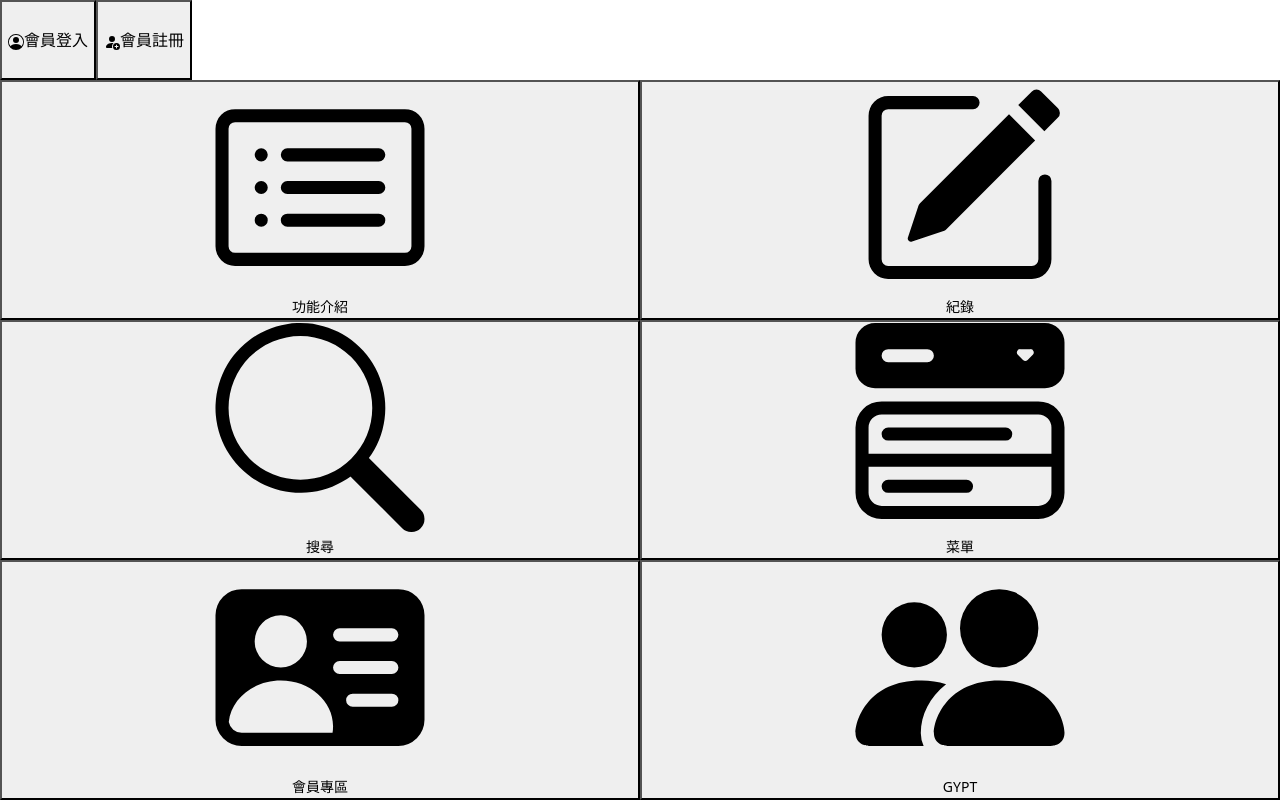
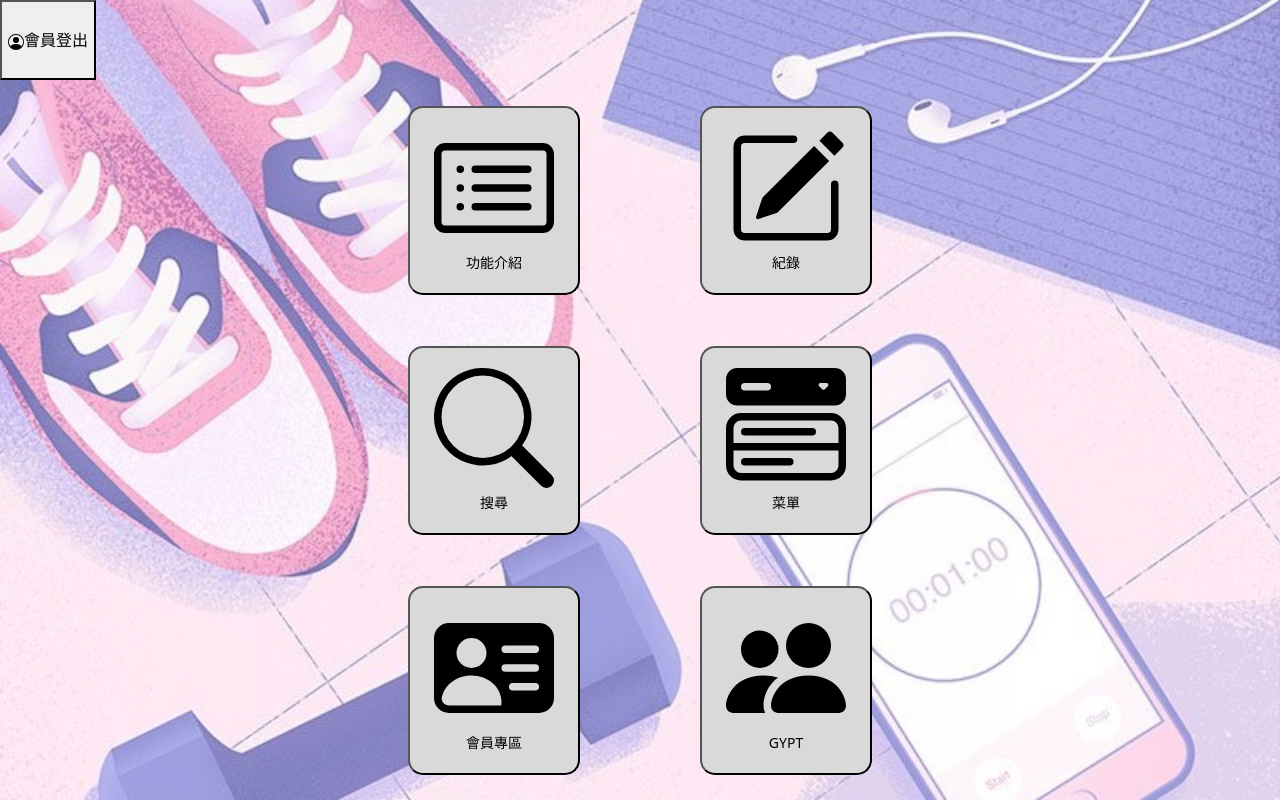
Before and after one commit to Poyi1028/DB_Project, a Flask app: page /home in a window 1280 px wide. Run offline with Flask 3, Linux system fonts and the light colour scheme.

Commit message:
主頁和紀錄頁面美化

```diff
--- a/static/css/homepage.css
+++ b/static/css/homepage.css
@@ -2,11 +2,26 @@
     display: flex;
     /*按鈕水平排列*/
     height: 30vh;
+    justify-content: center;
+    /* 垂直居中 */
+    align-items: center;
+    /* 水平居中 */
+    gap: 100px;
+}
+
+.icon-button-container {
+    display: flex;
+    flex-direction: column;
+    align-items: center;
+    justify-content: center;
+    width: 15%;
+    height: 100%;
 }
 
 .membership {
     display: flex;
     height: 10vh;
+    border-radius: 15px;
 }
 
 .icon-button {
@@ -14,15 +29,19 @@
     flex-direction: column;
     /* 將元素垂直排列 */
     align-items: center;
+    justify-content: center;
     /* 水平居中對齊 */
     width: 90%;
     /* 佔據網頁寬度的90% */
+    padding: 20px;
+    border-radius: 15px;
+    background-color: rgb(218, 217, 218);
 }
 
 .icon-button svg {
-    width: 30vh;
+    width: 15vh;
     /* 圖示寬度 */
-    height: 30vh;
+    height: 15vh;
     /* 圖示高度 */
 }
 
@@ -32,3 +51,26 @@
     margin-top: 4px;
     /* 文字與圖示之間的間距 */
 }
+
+body {
+    background-image: url('Homepage.jpg');
+    background-size: cover;
+    /* 確保背景圖片覆蓋整個視口 */
+    background-position: center;
+    /* 將背景圖片置於中心 */
+    background-repeat: no-repeat;
+    /* 防止背景圖片重複 */
+    background-attachment: fixed;
+    /* 背景圖片固定，不隨滾動條滾動 */
+}
+
+.overlay {
+    position: absolute;
+    top: 0;
+    left: 0;
+    right: 0;
+    bottom: 0;
+    background-color: rgba(255, 255, 255, 0.3);
+    /* 調整透明度和顏色 */
+    z-index: 1;
+}
--- a/templates/homepage.html
+++ b/templates/homepage.html
@@ -1,5 +1,6 @@
 <!DOCTYPE html>
 <html lang="en">
+
 <head>
     <meta charset="UTF-8">
     <meta name="viewport" content="width=device-width, initial-scale=1.0">
@@ -8,33 +9,41 @@
         function RecordPage() {
             window.location.href = '/record';
         }
-        function MenuPage(){
+        function MenuPage() {
             window.location.href = '/plan';
         }
-        function SearchPage(){
+        function SearchPage() {
             window.location.href = '/search';
         }
-        function MemberPage(){
+        function MemberPage() {
             window.location.href = '/member';
         }
+        function Login() {
+            window.location.href = '/'
+        }
+        function Homepage() {
+            window.location.gref = '/home'
+        }
     </script>
-    <link rel="stylesheet" type ="text/css"  href="/static/css/homepage.css" />
-    <link href="https://cdn.jsdelivr.net/npm/bootstrap@5.0.1/dist/css/bootstrap.min.css" rel="stylesheet" integrity="sha384-+0n0xVW2eSR5OomGNYDnhzAbDsOXxcvSN1TPprVMTNDbiYZCxYbOOl7+AMvyTG2x" crossorigin="anonymous">
-    <script src="https://cdn.jsdelivr.net/npm/bootstrap@5.0.1/dist/js/bootstrap.bundle.min.js" integrity="sha384-gtEjrD/SeCtmISkJkNUaaKMoLD0//ElJ19smozuHV6z3Iehds+3Ulb9Bn9Plx0x4" crossorigin="anonymous"></script>
+    <link rel="stylesheet" type="text/css" href="homepage.css" />
+    <link href="https://cdn.jsdelivr.net/npm/bootstrap@5.0.1/dist/css/bootstrap.min.css" rel="stylesheet"
+        integrity="sha384-+0n0xVW2eSR5OomGNYDnhzAbDsOXxcvSN1TPprVMTNDbiYZCxYbOOl7+AMvyTG2x" crossorigin="anonymous">
+    <script src="https://cdn.jsdelivr.net/npm/bootstrap@5.0.1/dist/js/bootstrap.bundle.min.js"
+        integrity="sha384-gtEjrD/SeCtmISkJkNUaaKMoLD0//ElJ19smozuHV6z3Iehds+3Ulb9Bn9Plx0x4"
+        crossorigin="anonymous"></script>
 
 
 </head>
-<body>
+
+<div class="overlay">
 
     <div class="membership">
-        <button data-bs-toggle="modal" data-bs-target="#loginModal"><svg xmlns="http://www.w3.org/2000/svg" width="16" height="16" fill="currentColor" class="bi bi-person-circle" viewBox="0 0 16 16">
-            <path d="M11 6a3 3 0 1 1-6 0 3 3 0 0 1 6 0"/>
-            <path fill-rule="evenodd" d="M0 8a8 8 0 1 1 16 0A8 8 0 0 1 0 8m8-7a7 7 0 0 0-5.468 11.37C3.242 11.226 4.805 10 8 10s4.757 1.225 5.468 2.37A7 7 0 0 0 8 1"/>
-          </svg><span>會員登入</span></button>
-        <button data-bs-toggle="modal" data-bs-target="#signModal"><svg xmlns="http://www.w3.org/2000/svg" width="16" height="16" fill="currentColor" class="bi bi-person-fill-add" viewBox="0 0 16 16">
-            <path d="M12.5 16a3.5 3.5 0 1 0 0-7 3.5 3.5 0 0 0 0 7m.5-5v1h1a.5.5 0 0 1 0 1h-1v1a.5.5 0 0 1-1 0v-1h-1a.5.5 0 0 1 0-1h1v-1a.5.5 0 0 1 1 0m-2-6a3 3 0 1 1-6 0 3 3 0 0 1 6 0"/>
-            <path d="M2 13c0 1 1 1 1 1h5.256A4.5 4.5 0 0 1 8 12.5a4.5 4.5 0 0 1 1.544-3.393Q8.844 9.002 8 9c-5 0-6 3-6 4"/>
-          </svg><span>會員註冊</span></button>
+        <button data-bs-toggle="modal" data-bs-target="#loginModal"><svg xmlns="http://www.w3.org/2000/svg" width="16"
+                height="16" fill="currentColor" class="bi bi-person-circle" viewBox="0 0 16 16">
+                <path d="M11 6a3 3 0 1 1-6 0 3 3 0 0 1 6 0" />
+                <path fill-rule="evenodd"
+                    d="M0 8a8 8 0 1 1 16 0A8 8 0 0 1 0 8m8-7a7 7 0 0 0-5.468 11.37C3.242 11.226 4.805 10 8 10s4.757 1.225 5.468 2.37A7 7 0 0 0 8 1" />
+            </svg><span>會員登出</span></button>
     </div>
     <!--跳出登入視窗-->
     <div class="modal fade" id="loginModal" tabindex="-1" aria-labelledby="loginModalLabel" aria-hidden="true">
@@ -42,53 +51,16 @@
             <div class="modal-content">
                 <!--Header-->
                 <div class="modal-header">
-                            <h3 class="modal-title" id="loginModalLabel">會員登入</h3>
+                    <h3 class="modal-title" id="loginModalLabel">會員登出系統</h3>
                     <button class="btn-close" data-bs-dismiss="modal"></button>
                 </div>
                 <!--body-->
                 <div class="modal-body">
                     <form action="/login" method="POST">
-                                <!-- id -->
-                                <div class="form-group">
-                                    <input class="account form-control" name="login_id" placeholder="ID">
-                                </div>
-                                <!-- password -->
-                                <div class="form-group">
-                                    <input type="password" class="password form-control" name="login_password" placeholder="Password">
-                                </div>
+                        <div>謝謝使用！</div>
                         <!-- 送出按鈕 -->
-                                <button class="btn btn-info">登入</button>
-                            </form>
-                        </div>
-                    </div>
-                </div>
-            </div>
-            <!--跳出註冊視窗-->
-            <div class="modal fade" id="signModal" tabindex="-1" aria-labelledby="signModalLabel" aria-hidden="true">
-                <div class="modal-dialog">
-                    <div class="modal-content">
-                <!--Header-->
-                        <div class="modal-header">
-                            <h3 class="modal-title" id="signModalLabel">會員註冊</h3>
-                            <button class="btn-close" data-bs-dismiss="modal"></button>
-                        </div>
-                <!--body-->
-                        <div class="modal-body">
-                            <form action="/register" method="POST">
-                                <!-- name -->
-                                <div class="form-group">
-                                    <input class="name form-control" name="name" placeholder="name">
-                                </div>
-                                <!-- id -->
-                                <div class="form-group">
-                                    <input class="account form-control" name="regis_id" placeholder="ID">
-                                </div>
-                                <!-- password -->
-                                <div class="form-group">
-                                    <input type="password" class="password form-control" name="regis_password" placeholder="Password">
-                                </div>
-                                <!-- 送出按鈕 -->
-                                <button class="btn btn-info">註冊</button>
+                        <button class="btn btn-info" onclick="Login">登出</button>
+                        <button class="btn btn-info" onclick="Homepage">取消</button>
                     </form>
                 </div>
             </div>
@@ -96,51 +68,80 @@
     </div>
 
 
+
     <div class="frame">
+        <div class="icon-button-container">
             <button class="icon-button">
-          <svg xmlns="http://www.w3.org/2000/svg" width="16" height="16" fill="currentColor" class="bi bi-card-list" viewBox="0 0 16 16">
-            <path d="M14.5 3a.5.5 0 0 1 .5.5v9a.5.5 0 0 1-.5.5h-13a.5.5 0 0 1-.5-.5v-9a.5.5 0 0 1 .5-.5zm-13-1A1.5 1.5 0 0 0 0 3.5v9A1.5 1.5 0 0 0 1.5 14h13a1.5 1.5 0 0 0 1.5-1.5v-9A1.5 1.5 0 0 0 14.5 2z"/>
-            <path d="M5 8a.5.5 0 0 1 .5-.5h7a.5.5 0 0 1 0 1h-7A.5.5 0 0 1 5 8m0-2.5a.5.5 0 0 1 .5-.5h7a.5.5 0 0 1 0 1h-7a.5.5 0 0 1-.5-.5m0 5a.5.5 0 0 1 .5-.5h7a.5.5 0 0 1 0 1h-7a.5.5 0 0 1-.5-.5m-1-5a.5.5 0 1 1-1 0 .5.5 0 0 1 1 0M4 8a.5.5 0 1 1-1 0 .5.5 0 0 1 1 0m0 2.5a.5.5 0 1 1-1 0 .5.5 0 0 1 1 0"/>
+                <svg xmlns="http://www.w3.org/2000/svg" width="16" height="16" fill="currentColor"
+                    class="bi bi-card-list" viewBox="0 0 16 16">
+                    <path
+                        d="M14.5 3a.5.5 0 0 1 .5.5v9a.5.5 0 0 1-.5.5h-13a.5.5 0 0 1-.5-.5v-9a.5.5 0 0 1 .5-.5zm-13-1A1.5 1.5 0 0 0 0 3.5v9A1.5 1.5 0 0 0 1.5 14h13a1.5 1.5 0 0 0 1.5-1.5v-9A1.5 1.5 0 0 0 14.5 2z" />
+                    <path
+                        d="M5 8a.5.5 0 0 1 .5-.5h7a.5.5 0 0 1 0 1h-7A.5.5 0 0 1 5 8m0-2.5a.5.5 0 0 1 .5-.5h7a.5.5 0 0 1 0 1h-7a.5.5 0 0 1-.5-.5m0 5a.5.5 0 0 1 .5-.5h7a.5.5 0 0 1 0 1h-7a.5.5 0 0 1-.5-.5m-1-5a.5.5 0 1 1-1 0 .5.5 0 0 1 1 0M4 8a.5.5 0 1 1-1 0 .5.5 0 0 1 1 0m0 2.5a.5.5 0 1 1-1 0 .5.5 0 0 1 1 0" />
                 </svg>
                 <span>功能介紹</span>
             </button>
+        </div>
+        <div class="icon-button-container">
             <button class="icon-button" onclick="RecordPage()">
-          <svg xmlns="http://www.w3.org/2000/svg" width="16" height="16" fill="currentColor" class="bi bi-pencil-square" viewBox="0 0 16 16">
-            <path d="M15.502 1.94a.5.5 0 0 1 0 .706L14.459 3.69l-2-2L13.502.646a.5.5 0 0 1 .707 0l1.293 1.293zm-1.75 2.456-2-2L4.939 9.21a.5.5 0 0 0-.121.196l-.805 2.414a.25.25 0 0 0 .316.316l2.414-.805a.5.5 0 0 0 .196-.12l6.813-6.814z"/>
-            <path fill-rule="evenodd" d="M1 13.5A1.5 1.5 0 0 0 2.5 15h11a1.5 1.5 0 0 0 1.5-1.5v-6a.5.5 0 0 0-1 0v6a.5.5 0 0 1-.5.5h-11a.5.5 0 0 1-.5-.5v-11a.5.5 0 0 1 .5-.5H9a.5.5 0 0 0 0-1H2.5A1.5 1.5 0 0 0 1 2.5z"/>
+                <svg xmlns="http://www.w3.org/2000/svg" width="16" height="16" fill="currentColor"
+                    class="bi bi-pencil-square" viewBox="0 0 16 16">
+                    <path
+                        d="M15.502 1.94a.5.5 0 0 1 0 .706L14.459 3.69l-2-2L13.502.646a.5.5 0 0 1 .707 0l1.293 1.293zm-1.75 2.456-2-2L4.939 9.21a.5.5 0 0 0-.121.196l-.805 2.414a.25.25 0 0 0 .316.316l2.414-.805a.5.5 0 0 0 .196-.12l6.813-6.814z" />
+                    <path fill-rule="evenodd"
+                        d="M1 13.5A1.5 1.5 0 0 0 2.5 15h11a1.5 1.5 0 0 0 1.5-1.5v-6a.5.5 0 0 0-1 0v6a.5.5 0 0 1-.5.5h-11a.5.5 0 0 1-.5-.5v-11a.5.5 0 0 1 .5-.5H9a.5.5 0 0 0 0-1H2.5A1.5 1.5 0 0 0 1 2.5z" />
                 </svg>
                 <span>紀錄</span>
             </button>
-        </a>
-
+        </div>
     </div>
     <div class="frame">
+        <div class="icon-button-container">
             <button class="icon-button" onclick="SearchPage()">
-          <svg xmlns="http://www.w3.org/2000/svg" width="16" height="16" fill="currentColor" class="bi bi-search" viewBox="0 0 16 16">
-            <path d="M11.742 10.344a6.5 6.5 0 1 0-1.397 1.398h-.001q.044.06.098.115l3.85 3.85a1 1 0 0 0 1.415-1.414l-3.85-3.85a1 1 0 0 0-.115-.1zM12 6.5a5.5 5.5 0 1 1-11 0 5.5 5.5 0 0 1 11 0"/>
+                <svg xmlns="http://www.w3.org/2000/svg" width="16" height="16" fill="currentColor" class="bi bi-search"
+                    viewBox="0 0 16 16">
+                    <path
+                        d="M11.742 10.344a6.5 6.5 0 1 0-1.397 1.398h-.001q.044.06.098.115l3.85 3.85a1 1 0 0 0 1.415-1.414l-3.85-3.85a1 1 0 0 0-.115-.1zM12 6.5a5.5 5.5 0 1 1-11 0 5.5 5.5 0 0 1 11 0" />
                 </svg>
                 <span>搜尋</span>
             </button>
+        </div>
+        <div class="icon-button-container">
             <button class="icon-button" onclick="MenuPage()">
-          <svg xmlns="http://www.w3.org/2000/svg" width="16" height="16" fill="currentColor" class="bi bi-menu-button-wide-fill" viewBox="0 0 16 16">
-            <path d="M1.5 0A1.5 1.5 0 0 0 0 1.5v2A1.5 1.5 0 0 0 1.5 5h13A1.5 1.5 0 0 0 16 3.5v-2A1.5 1.5 0 0 0 14.5 0zm1 2h3a.5.5 0 0 1 0 1h-3a.5.5 0 0 1 0-1m9.927.427A.25.25 0 0 1 12.604 2h.792a.25.25 0 0 1 .177.427l-.396.396a.25.25 0 0 1-.354 0zM0 8a2 2 0 0 1 2-2h12a2 2 0 0 1 2 2v5a2 2 0 0 1-2 2H2a2 2 0 0 1-2-2zm1 3v2a1 1 0 0 0 1 1h12a1 1 0 0 0 1-1v-2zm14-1V8a1 1 0 0 0-1-1H2a1 1 0 0 0-1 1v2zM2 8.5a.5.5 0 0 1 .5-.5h9a.5.5 0 0 1 0 1h-9a.5.5 0 0 1-.5-.5m0 4a.5.5 0 0 1 .5-.5h6a.5.5 0 0 1 0 1h-6a.5.5 0 0 1-.5-.5"/>
+                <svg xmlns="http://www.w3.org/2000/svg" width="16" height="16" fill="currentColor"
+                    class="bi bi-menu-button-wide-fill" viewBox="0 0 16 16">
+                    <path
+                        d="M1.5 0A1.5 1.5 0 0 0 0 1.5v2A1.5 1.5 0 0 0 1.5 5h13A1.5 1.5 0 0 0 16 3.5v-2A1.5 1.5 0 0 0 14.5 0zm1 2h3a.5.5 0 0 1 0 1h-3a.5.5 0 0 1 0-1m9.927.427A.25.25 0 0 1 12.604 2h.792a.25.25 0 0 1 .177.427l-.396.396a.25.25 0 0 1-.354 0zM0 8a2 2 0 0 1 2-2h12a2 2 0 0 1 2 2v5a2 2 0 0 1-2 2H2a2 2 0 0 1-2-2zm1 3v2a1 1 0 0 0 1 1h12a1 1 0 0 0 1-1v-2zm14-1V8a1 1 0 0 0-1-1H2a1 1 0 0 0-1 1v2zM2 8.5a.5.5 0 0 1 .5-.5h9a.5.5 0 0 1 0 1h-9a.5.5 0 0 1-.5-.5m0 4a.5.5 0 0 1 .5-.5h6a.5.5 0 0 1 0 1h-6a.5.5 0 0 1-.5-.5" />
                 </svg>
                 <span>菜單</span>
             </button>
         </div>
+    </div>
     <div class="frame">
+        <div class="icon-button-container">
             <button class="icon-button" onclick="MemberPage()">
-          <svg xmlns="http://www.w3.org/2000/svg" width="16" height="16" fill="currentColor" class="bi bi-person-vcard-fill" viewBox="0 0 16 16">
-            <path d="M0 4a2 2 0 0 1 2-2h12a2 2 0 0 1 2 2v8a2 2 0 0 1-2 2H2a2 2 0 0 1-2-2zm9 1.5a.5.5 0 0 0 .5.5h4a.5.5 0 0 0 0-1h-4a.5.5 0 0 0-.5.5M9 8a.5.5 0 0 0 .5.5h4a.5.5 0 0 0 0-1h-4A.5.5 0 0 0 9 8m1 2.5a.5.5 0 0 0 .5.5h3a.5.5 0 0 0 0-1h-3a.5.5 0 0 0-.5.5m-1 2C9 10.567 7.21 9 5 9c-2.086 0-3.8 1.398-3.984 3.181A1 1 0 0 0 2 13h6.96q.04-.245.04-.5M7 6a2 2 0 1 0-4 0 2 2 0 0 0 4 0"/>
+                <svg xmlns="http://www.w3.org/2000/svg" width="16" height="16" fill="currentColor"
+                    class="bi bi-person-vcard-fill" viewBox="0 0 16 16">
+                    <path
+                        d="M0 4a2 2 0 0 1 2-2h12a2 2 0 0 1 2 2v8a2 2 0 0 1-2 2H2a2 2 0 0 1-2-2zm9 1.5a.5.5 0 0 0 .5.5h4a.5.5 0 0 0 0-1h-4a.5.5 0 0 0-.5.5M9 8a.5.5 0 0 0 .5.5h4a.5.5 0 0 0 0-1h-4A.5.5 0 0 0 9 8m1 2.5a.5.5 0 0 0 .5.5h3a.5.5 0 0 0 0-1h-3a.5.5 0 0 0-.5.5m-1 2C9 10.567 7.21 9 5 9c-2.086 0-3.8 1.398-3.984 3.181A1 1 0 0 0 2 13h6.96q.04-.245.04-.5M7 6a2 2 0 1 0-4 0 2 2 0 0 0 4 0" />
                 </svg>
                 <span>會員專區</span>
             </button>
+        </div>
+
+        <div class="icon-button-container">
             <button class="icon-button">
-          <svg xmlns="http://www.w3.org/2000/svg" width="16" height="16" fill="currentColor" class="bi bi-people-fill" viewBox="0 0 16 16">
-            <path d="M7 14s-1 0-1-1 1-4 5-4 5 3 5 4-1 1-1 1zm4-6a3 3 0 1 0 0-6 3 3 0 0 0 0 6m-5.784 6A2.24 2.24 0 0 1 5 13c0-1.355.68-2.75 1.936-3.72A6.3 6.3 0 0 0 5 9c-4 0-5 3-5 4s1 1 1 1zM4.5 8a2.5 2.5 0 1 0 0-5 2.5 2.5 0 0 0 0 5"/>
+
+                <svg xmlns="http://www.w3.org/2000/svg" width="16" height="16" fill="currentColor"
+                    class="bi bi-people-fill" viewBox="0 0 16 16">
+                    <path
+                        d="M7 14s-1 0-1-1 1-4 5-4 5 3 5 4-1 1-1 1zm4-6a3 3 0 1 0 0-6 3 3 0 0 0 0 6m-5.784 6A2.24 2.24 0 0 1 5 13c0-1.355.68-2.75 1.936-3.72A6.3 6.3 0 0 0 5 9c-4 0-5 3-5 4s1 1 1 1zM4.5 8a2.5 2.5 0 1 0 0-5 2.5 2.5 0 0 0 0 5" />
                 </svg>
                 <span>GYPT</span>
             </button>
         </div>
+    </div>
+</div>
 </body>
+
 </html>
```
Also changed, not shown: static/css/record.css (+52 -13 lines), templates/record.html (+12 -8 lines), static/Homepage.jpg (added), static/workout.jpg (added). Lines whose indentation alone changed are shown as unchanged.
